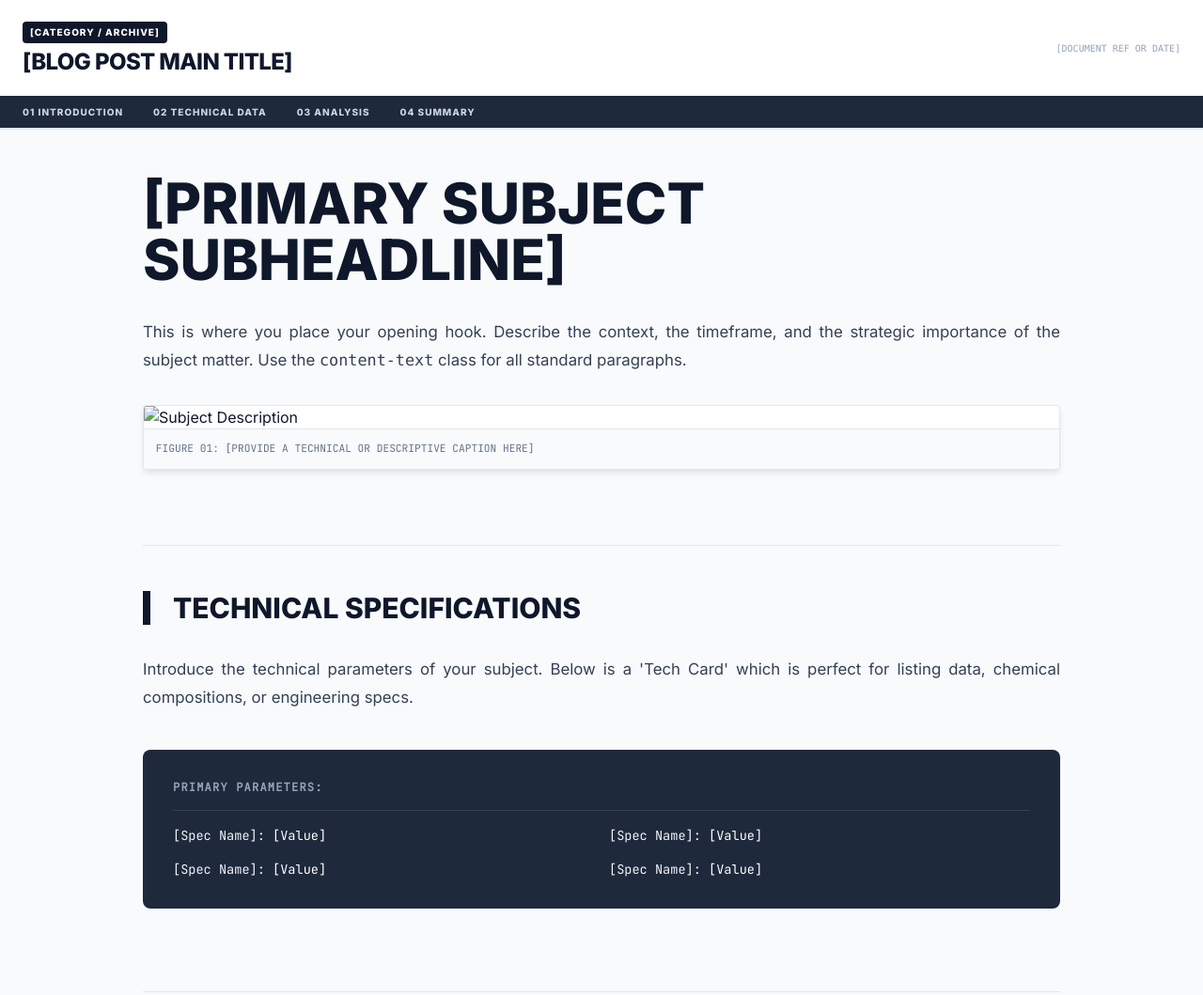
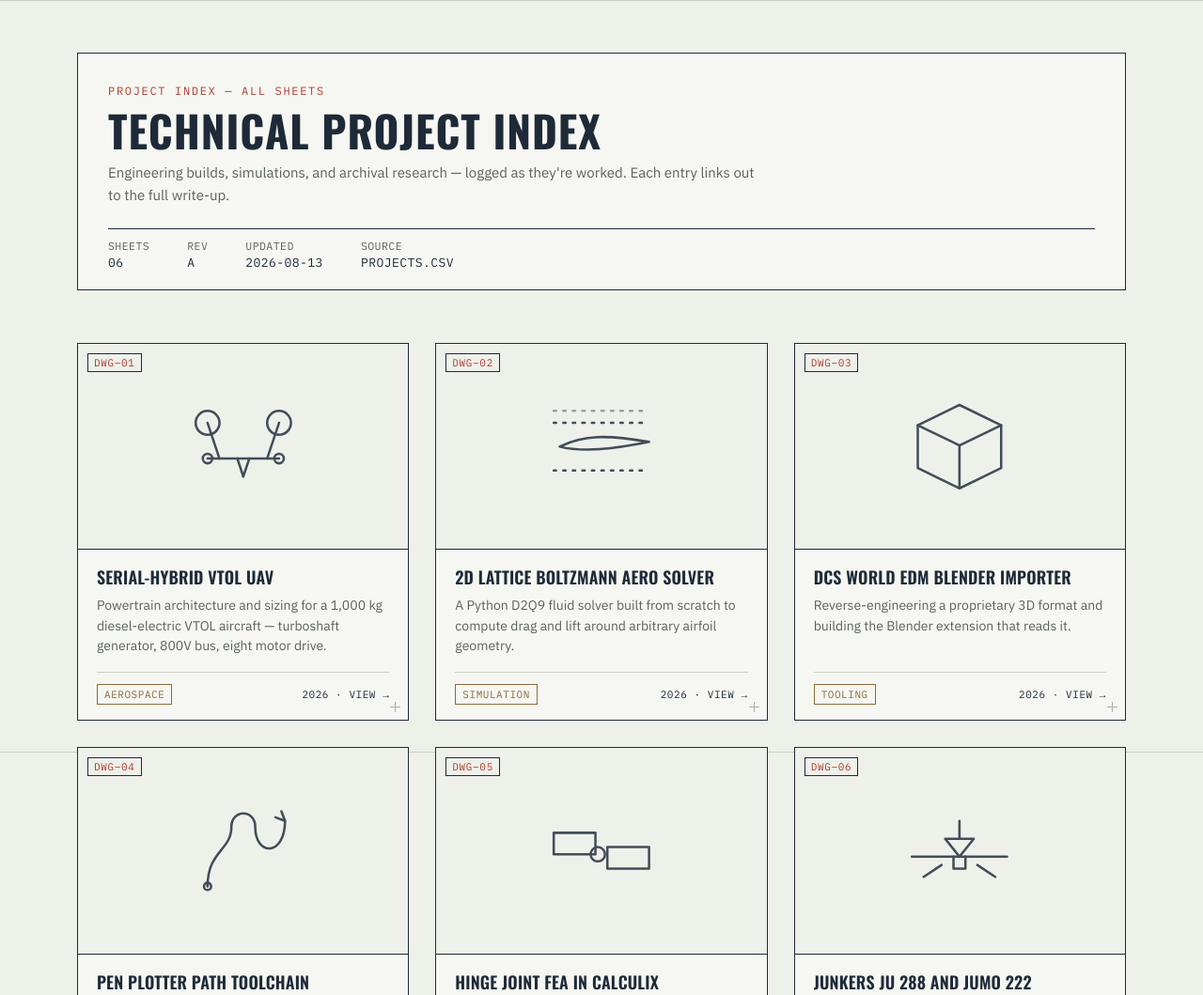
Before and after one commit to napobonaz/blog_P11, a plain HTML site: page index.html in a window 1280 px wide. Shown: the top 1059 px of the page at 94% size. Drawn offline with nearby package versions, Linux system fonts and the light colour scheme.

Commit message:
updated landing page
updated landing page

```diff
--- a/index.html
+++ b/index.html
@@ -1,136 +1,370 @@
 <!DOCTYPE html>
 <html lang="en">
 <head>
-    <meta charset="UTF-8">
-    <meta name="viewport" content="width=device-width, initial-scale=1.0">
-    <title>Blog Template: [Insert Title Here]</title>
-    <script src="https://cdn.tailwindcss.com"></script>
-    <style>
-        @import url('https://fonts.googleapis.com/css2?family=Inter:wght@400;600;700;800&family=JetBrains+Mono&display=swap');
+<meta charset="UTF-8">
+<meta name="viewport" content="width=device-width, initial-scale=1.0">
+<title>Project Index</title>
+<link rel="preconnect" href="https://fonts.googleapis.com">
+<link rel="preconnect" href="https://fonts.gstatic.com" crossorigin>
+<link href="https://fonts.googleapis.com/css2?family=Oswald:wght@500;600;700&family=IBM+Plex+Sans:wght@400;500&family=IBM+Plex+Mono:wght@400;500&display=swap" rel="stylesheet">
+<style>
+  :root{
+    --paper: #EEF0EA;
+    --paper-line: #C9CEC2;
+    --ink: #1E2A38;
+    --graphite: #5B6259;
+    --stamp: #B03A2E;
+    --brass: #8A6A3B;
+    --card: #F6F7F2;
+    --radius: 2px;
+  }
 
-        body { font-family: 'Inter', sans-serif; background-color: #f8fafc; color: #0f172a; scroll-behavior: smooth; }
-        .mono { font-family: 'JetBrains Mono', monospace; }
+  *{ box-sizing: border-box; }
 
-        /* HEADER PROTECTION: Stacked Title and Nav */
-        header { position: sticky; top: 0; z-index: 100; background: white; border-bottom: 2px solid #e2e8f0; }
-        .title-layer { padding: 1.25rem 0; background: white; }
-        .nav-layer { background: #1e293b; padding: 0.6rem 0; }
+  html{ scroll-behavior: smooth; }
 
-        .section-anchor { scroll-margin-top: 160px; border-bottom: 1px solid #e2e8f0; padding-bottom: 3rem; margin-bottom: 3rem; }
-        .image-card { border: 1px solid #e2e8f0; background: #fff; border-radius: 4px; overflow: hidden; margin: 2rem 0; box-shadow: 0 4px 6px -1px rgb(0 0 0 / 0.1); }
-        .caption { font-family: 'JetBrains Mono', monospace; font-size: 0.7rem; text-transform: uppercase; padding: 0.8rem; color: #64748b; background: #f8fafc; border-top: 1px solid #e2e8f0; }
+  body{
+    margin: 0;
+    background:
+      linear-gradient(var(--paper-line) 1px, transparent 1px) 0 0/100% 40px,
+      var(--paper);
+    background-attachment: fixed;
+    color: var(--ink);
+    font-family: 'IBM Plex Sans', sans-serif;
+    -webkit-font-smoothing: antialiased;
+  }
 
-        .content-text { font-size: 1.05rem; line-height: 1.8; color: #334155; margin-bottom: 1.5rem; text-align: justify; }
+  a{ color: inherit; }
 
-        /* Specialized blocks */
-        .tech-card { background: #1e293b; color: #f1f5f9; padding: 2rem; border-radius: 8px; font-family: 'JetBrains Mono', monospace; font-size: 0.85rem; margin: 2.5rem 0; }
-        .alert-box { border-left: 6px solid #b91c1c; background: #fef2f2; padding: 2rem; color: #7f1d1d; margin: 3rem 0; }
-    </style>
+  .wrap{
+    max-width: 1180px;
+    margin: 0 auto;
+    padding: 56px 32px 96px;
+  }
+
+  /* ---------- Cover sheet / header ---------- */
+
+  .coversheet{
+    border: 1.5px solid var(--ink);
+    background: var(--card);
+    padding: 32px 32px 20px;
+    margin-bottom: 56px;
+  }
+
+  .coversheet .eyebrow{
+    font-family: 'IBM Plex Mono', monospace;
+    font-size: 12px;
+    letter-spacing: 0.14em;
+    color: var(--stamp);
+    text-transform: uppercase;
+    margin: 0 0 10px;
+  }
+
+  .coversheet h1{
+    font-family: 'Oswald', sans-serif;
+    font-weight: 700;
+    text-transform: uppercase;
+    letter-spacing: 0.02em;
+    font-size: clamp(30px, 5vw, 46px);
+    margin: 0 0 10px;
+    line-height: 1.05;
+  }
+
+  .coversheet .tagline{
+    font-size: 15px;
+    color: var(--graphite);
+    max-width: 46em;
+    margin: 0 0 24px;
+    line-height: 1.55;
+  }
+
+  .titleblock{
+    display: flex;
+    flex-wrap: wrap;
+    gap: 0;
+    border-top: 1px solid var(--ink);
+    font-family: 'IBM Plex Mono', monospace;
+    font-size: 11.5px;
+    letter-spacing: 0.04em;
+    text-transform: uppercase;
+    color: var(--graphite);
+  }
+
+  .titleblock div{
+    padding: 10px 20px 0 0;
+    margin-right: 20px;
+  }
+
+  .titleblock span{
+    display: block;
+    color: var(--ink);
+    font-size: 13px;
+    margin-top: 2px;
+  }
+
+  /* ---------- Grid ---------- */
+
+  .grid{
+    display: grid;
+    grid-template-columns: repeat(auto-fill, minmax(300px, 1fr));
+    gap: 28px;
+  }
+
+  .card{
+    position: relative;
+    display: flex;
+    flex-direction: column;
+    background: var(--card);
+    border: 1.5px solid var(--ink);
+    text-decoration: none;
+    color: var(--ink);
+    transition: transform 0.18s ease, box-shadow 0.18s ease, border-color 0.18s ease;
+  }
+
+  .card:hover, .card:focus-visible{
+    transform: translateY(-4px);
+    border-color: var(--stamp);
+    box-shadow: 6px 6px 0 rgba(30,42,56,0.08);
+  }
+
+  .card:focus-visible{
+    outline: 2px solid var(--stamp);
+    outline-offset: 3px;
+  }
+
+  /* registration crosshairs */
+  .card::before, .card::after,
+  .card .cross-tr, .card .cross-bl{
+    content: "";
+    position: absolute;
+    width: 11px;
+    height: 11px;
+    opacity: 0.35;
+    transition: opacity 0.18s ease;
+    background:
+      linear-gradient(var(--ink), var(--ink)) center/100% 1px no-repeat,
+      linear-gradient(90deg, var(--ink), var(--ink)) center/1px 100% no-repeat;
+  }
+  .card::before{ top: 8px; left: 8px; }
+  .card::after{ bottom: 8px; right: 8px; }
+  .card:hover::before, .card:hover::after{ opacity: 0.9; }
+
+  .thumb{
+    aspect-ratio: 16 / 10;
+    border-bottom: 1.5px solid var(--ink);
+    background: var(--paper);
+    display: flex;
+    align-items: center;
+    justify-content: center;
+    overflow: hidden;
+    position: relative;
+  }
+
+  .thumb img{
+    width: 100%;
+    height: 100%;
+    object-fit: cover;
+  }
+
+  .thumb svg{
+    width: 58%;
+    height: 58%;
+    stroke: var(--ink);
+    fill: none;
+    stroke-width: 2;
+    stroke-linecap: round;
+    stroke-linejoin: round;
+    opacity: 0.82;
+  }
+
+  .dwg-no{
+    font-family: 'IBM Plex Mono', monospace;
+    font-size: 11px;
+    letter-spacing: 0.06em;
+    color: var(--stamp);
+    position: absolute;
+    top: 10px;
+    left: 10px;
+    background: var(--paper);
+    padding: 2px 6px;
+    border: 1px solid var(--ink);
+  }
+
+  .body{
+    padding: 18px 20px 16px;
+    flex: 1;
+    display: flex;
+    flex-direction: column;
+  }
+
+  .body h2{
+    font-family: 'Oswald', sans-serif;
+    font-weight: 600;
+    text-transform: uppercase;
+    letter-spacing: 0.01em;
+    font-size: 18px;
+    margin: 0 0 8px;
+    line-height: 1.25;
+  }
+
+  .body p{
+    font-size: 14px;
+    line-height: 1.55;
+    color: var(--graphite);
+    margin: 0;
+    flex: 1;
+  }
+
+  .footer-strip{
+    display: flex;
+    align-items: center;
+    justify-content: space-between;
+    border-top: 1px solid var(--paper-line);
+    margin-top: 16px;
+    padding-top: 12px;
+    font-family: 'IBM Plex Mono', monospace;
+    font-size: 11px;
+    letter-spacing: 0.05em;
+    text-transform: uppercase;
+  }
+
+  .tag{
+    border: 1px solid var(--brass);
+    color: var(--brass);
+    padding: 3px 7px;
+  }
+
+  .go{
+    color: var(--ink);
+    display: inline-flex;
+    align-items: center;
+    gap: 4px;
+  }
+
+  .card:hover .go{ color: var(--stamp); }
+
+  footer.colophon{
+    margin-top: 64px;
+    padding-top: 20px;
+    border-top: 1px solid var(--paper-line);
+    font-family: 'IBM Plex Mono', monospace;
+    font-size: 11px;
+    color: var(--graphite);
+    text-transform: uppercase;
+    letter-spacing: 0.05em;
+  }
+
+  @media (prefers-reduced-motion: reduce){
+    .card{ transition: none; }
+  }
+</style>
 </head>
 <body>
 
-    <header>
-        <div class="title-layer">
-            <div class="container mx-auto px-6">
-                <div class="flex flex-col md:flex-row md:items-center justify-between gap-2">
-                    <div>
-                        <span class="text-[10px] font-black bg-slate-900 text-white px-2 py-1 rounded uppercase tracking-widest mb-1 inline-block">[CATEGORY / ARCHIVE]</span>
-                        <h1 class="text-xl md:text-2xl font-black uppercase tracking-tight">[BLOG POST MAIN TITLE]</h1>
-                    </div>
-                    <p class="text-[10px] font-mono text-slate-400 uppercase">[DOCUMENT REF OR DATE]</p>
-                </div>
-            </div>
+<div class="wrap">
+
+  <header class="coversheet">
+    <p class="eyebrow">Project Index — All Sheets</p>
+    <h1>Technical Project Index</h1>
+    <p class="tagline">Engineering builds, simulations, and archival research — logged as they're worked. Each entry links out to the full write-up.</p>
+    <div class="titleblock">
+      <div>Sheets<span id="sheet-count">—</span></div>
+      <div>Rev<span>A</span></div>
+      <div>Updated<span id="sheet-date">—</span></div>
+      <div>Source<span>projects.csv</span></div>
+    </div>
+  </header>
+
+  <main class="grid" id="grid" aria-live="polite"></main>
+
+  <footer class="colophon">Index generated from projects.csv — edit that file to add, remove, or reorder entries.</footer>
+
+</div>
+
+<script>
+/* ---------- minimal CSV parser (handles quoted fields) ---------- */
+function parseCSV(text){
+  const rows = [];
+  let row = [], field = '', inQuotes = false;
+  for(let i = 0; i < text.length; i++){
+    const c = text[i], next = text[i+1];
+    if(inQuotes){
+      if(c === '"' && next === '"'){ field += '"'; i++; }
+      else if(c === '"'){ inQuotes = false; }
+      else { field += c; }
+    } else {
+      if(c === '"'){ inQuotes = true; }
+      else if(c === ','){ row.push(field); field = ''; }
+      else if(c === '\n' || c === '\r'){
+        if(c === '\r' && next === '\n') i++;
+        row.push(field); field = '';
+        if(row.some(v => v.trim() !== '')) rows.push(row);
+        row = [];
+      } else { field += c; }
+    }
+  }
+  if(field.length || row.length){ row.push(field); rows.push(row); }
+  const header = rows.shift().map(h => h.trim());
+  return rows.map(r => Object.fromEntries(header.map((h, idx) => [h, (r[idx] || '').trim()])));
+}
+
+/* ---------- line-art placeholder icons, keyed by category ---------- */
+const ICONS = {
+  uav: `<svg viewBox="0 0 100 100"><line x1="20" y1="60" x2="80" y2="60"/><circle cx="20" cy="60" r="4"/><circle cx="80" cy="60" r="4"/><line x1="30" y1="60" x2="20" y2="30"/><line x1="70" y1="60" x2="80" y2="30"/><circle cx="20" cy="30" r="10"/><circle cx="80" cy="30" r="10"/><line x1="45" y1="60" x2="50" y2="75"/><line x1="55" y1="60" x2="50" y2="75"/></svg>`,
+  lbm: `<svg viewBox="0 0 100 100"><path d="M15 50 C 35 40, 55 40, 90 46 C 60 52, 35 55, 15 50 Z"/><path d="M10 30 H 90" stroke-dasharray="2 6"/><path d="M10 70 H 90" stroke-dasharray="2 6"/><path d="M10 20 H 90" stroke-dasharray="2 6" opacity="0.5"/></svg>`,
+  edm: `<svg viewBox="0 0 100 100"><path d="M50 15 L85 32 V68 L50 85 L15 68 V32 Z"/><path d="M15 32 L50 49 L85 32"/><line x1="50" y1="49" x2="50" y2="85"/></svg>`,
+  plotter: `<svg viewBox="0 0 100 100"><path d="M20 80 C 20 50, 40 50, 40 30 C 40 15, 60 15, 60 30 C 60 55, 85 55, 85 25"/><path d="M85 25 l-8 -3 M85 25 l-3 -8"/><circle cx="20" cy="80" r="3"/></svg>`,
+  fea: `<svg viewBox="0 0 100 100"><rect x="10" y="35" width="35" height="18"/><rect x="55" y="47" width="35" height="18"/><circle cx="47" cy="53" r="6"/></svg>`,
+  aviation: `<svg viewBox="0 0 100 100"><path d="M10 55 H90 M50 55 L38 40 H62 L50 55"/><path d="M50 40 V25"/><path d="M35 62 L20 72 M65 62 L80 72"/><path d="M45 55 L45 65 L55 65 L55 55"/></svg>`,
+  default: `<svg viewBox="0 0 100 100"><rect x="20" y="20" width="60" height="60"/><line x1="20" y1="40" x2="80" y2="40"/><line x1="35" y1="20" x2="35" y2="80"/></svg>`
+};
+
+async function init(){
+  const grid = document.getElementById('grid');
+  try{
+    const res = await fetch('projects.csv');
+    if(!res.ok) throw new Error('csv fetch failed: ' + res.status);
+    const rows = parseCSV(await res.text());
+
+    document.getElementById('sheet-count').textContent = String(rows.length).padStart(2, '0');
+    document.getElementById('sheet-date').textContent = new Date().toISOString().slice(0,10);
+
+    rows.forEach((p, i) => {
+      const card = document.createElement('a');
+      card.className = 'card';
+      card.href = p.url || '#';
+
+      const icon = ICONS[p.category] || ICONS.default;
+      const thumbInner = p.image
+        ? `<img src="${p.image}" alt="" loading="lazy" onerror="this.replaceWith(Object.assign(document.createElement('div'),{innerHTML:\`${icon}\`}).firstChild)">`
+        : icon;
+
+      card.innerHTML = `
+        <div class="thumb">
+          <span class="dwg-no">DWG–${p.id || String(i+1).padStart(2,'0')}</span>
+          ${thumbInner}
         </div>
-        <nav class="nav-layer">
-            <div class="container mx-auto px-6">
-                <ul class="flex flex-wrap gap-x-8 gap-y-2 text-[10px] font-black uppercase tracking-widest text-slate-300">
-                    <li><a href="#intro" class="hover:text-white transition">01 Introduction</a></li>
-                    <li><a href="#technical" class="hover:text-white transition">02 Technical Data</a></li>
-                    <li><a href="#analysis" class="hover:text-white transition">03 Analysis</a></li>
-                    <li><a href="#conclusion" class="hover:text-white transition">04 Summary</a></li>
-                </ul>
-            </div>
-        </nav>
-    </header>
-
-    <main class="container mx-auto px-6 py-12 max-w-5xl">
-
-        <section id="intro" class="section-anchor">
-            <h2 class="text-4xl md:text-6xl font-black text-slate-900 leading-none uppercase mb-8">[Primary Subject Subheadline]</h2>
-            <div class="content-text">
-                This is where you place your opening hook. Describe the context, the timeframe, and the strategic importance of the subject matter. Use the <code>content-text</code> class for all standard paragraphs.
-            </div>
-
-            <div class="image-card">
-                <img src="[LINK TO MAIN IMAGE]" class="w-full h-auto" alt="Subject Description">
-                <div class="caption">Figure 01: [Provide a technical or descriptive caption here]</div>
-            </div>
-        </section>
-
-        <section id="technical" class="section-anchor">
-            <h3 class="text-3xl font-black uppercase mb-8 border-l-8 border-slate-900 pl-6">Technical Specifications</h3>
-
-            <div class="content-text">
-                Introduce the technical parameters of your subject. Below is a 'Tech Card' which is perfect for listing data, chemical compositions, or engineering specs.
-            </div>
-
-            <div class="tech-card">
-                <h4 class="text-slate-400 font-black mb-4 uppercase tracking-widest text-xs">Primary Parameters:</h4>
-                <div class="grid grid-cols-1 md:grid-cols-2 gap-4 border-t border-slate-700 pt-4">
-                    <div>[Spec Name]: <span class="text-white">[Value]</span></div>
-                    <div>[Spec Name]: <span class="text-white">[Value]</span></div>
-                    <div>[Spec Name]: <span class="text-white">[Value]</span></div>
-                    <div>[Spec Name]: <span class="text-white">[Value]</span></div>
-                </div>
-            </div>
-        </section>
-
-        <section id="analysis" class="section-anchor">
-            <h3 class="text-3xl font-black uppercase mb-8 border-l-8 border-slate-900 pl-6">Industrial & Socio-Political Context</h3>
-
-            <div class="content-text">
-                Use this area for deeper analysis. If you need to highlight sensitive information, warnings, or historical atrocities, use the <code>alert-box</code> provided below.
-            </div>
-
-            <div class="alert-box">
-                <p class="font-bold mb-2 uppercase text-xs">Critical Assessment:</p>
-                <div class="text-sm">
-                    Place sensitive or high-impact historical/social context here. The red border and light red background distinguish this from the standard technical analysis.
-                </div>
-            </div>
-
-            <div class="grid grid-cols-1 md:grid-cols-3 gap-4 my-8">
-                <img src="[IMG 1]" class="w-full h-48 object-cover rounded shadow">
-                <img src="[IMG 2]" class="w-full h-48 object-cover rounded shadow">
-                <img src="[IMG 3]" class="w-full h-48 object-cover rounded shadow">
-            </div>
-        </section>
-
-        <section id="conclusion" class="section-anchor border-none">
-            <h3 class="text-3xl font-black uppercase mb-8">Summary of Findings</h3>
-            <div class="grid grid-cols-1 md:grid-cols-2 gap-8 text-sm leading-relaxed">
-                <div class="bg-white p-6 rounded border border-slate-200 shadow-sm">
-                    <h4 class="font-black uppercase mb-2">Technical Legacy</h4>
-                    <p class="text-slate-600">Summarize the technological impact and how it influenced future developments.</p>
-                </div>
-                <div class="bg-white p-6 rounded border border-slate-200 shadow-sm">
-                    <h4 class="font-black uppercase mb-2">Final Conclusion</h4>
-                    <p class="text-slate-600">Provide the final verdict on the effectiveness and historical relevance of the subject.</p>
-                </div>
-            </div>
-        </section>
-
-        <div class="bg-slate-900 text-white p-12 rounded-xl text-center shadow-2xl mt-12">
-            <h3 class="text-2xl font-black uppercase mb-4">Explore the Full-Scale Replica</h3>
-            <p class="text-slate-400 mb-8 max-w-lg mx-auto">Link your blog post directly to your shop product to drive conversions.</p>
-            <a href="[YOUR SHOP LINK]" class="inline-block bg-white text-slate-900 font-black uppercase tracking-widest text-xs px-10 py-4 rounded-full hover:bg-slate-200 transition">View in Shop</a>
+        <div class="body">
+          <h2>${p.title}</h2>
+          <p>${p.description}</p>
+          <div class="footer-strip">
+            <span class="tag">${p.tag || 'Project'}</span>
+            <span class="go">${p.date || ''} · View →</span>
+          </div>
         </div>
-
-    </main>
-
-    <footer class="bg-slate-100 py-12 text-center border-t border-slate-200">
-        <p class="text-[10px] font-mono text-slate-400 uppercase tracking-widest">[COPYRIGHT AND TRADEMARK INFO]</p>
-    </footer>
+      `;
+      grid.appendChild(card);
+    });
+  } catch(err){
+    grid.innerHTML = `<p style="font-family:'IBM Plex Mono',monospace;color:var(--stamp);">
+      Could not load projects.csv (${err.message}). If you're opening this file
+      directly from disk, browsers block local CSV loading — serve the folder
+      over HTTP instead (e.g. <code>python3 -m http.server</code>) or upload
+      both files to your blog's host.</p>`;
+  }
+}
+init();
+</script>
 
 </body>
 </html>
--- /dev/null
+++ b/projects.csv
@@ -0,0 +1,7 @@
+id,title,description,url,image,category,tag,date
+01,Serial-Hybrid VTOL UAV,"Powertrain architecture and sizing for a 1,000 kg diesel-electric VTOL aircraft — turboshaft generator, 800V bus, eight motor drive.",posts/vtol-uav.html,,uav,Aerospace,2026
+02,2D Lattice Boltzmann Aero Solver,A Python D2Q9 fluid solver built from scratch to compute drag and lift around arbitrary airfoil geometry.,posts/lbm-solver.html,,lbm,Simulation,2026
+03,DCS World EDM Blender Importer,Reverse-engineering a proprietary 3D format and building the Blender extension that reads it.,posts/edm-importer.html,,edm,Tooling,2026
+04,Pen Plotter Path Toolchain,"A three-stage SVG pipeline that merges, sorts, and simulates pen plotter drawings before they touch paper.",posts/plotter-toolchain.html,,plotter,Tooling,2026
+05,Hinge Joint FEA in CalculiX,Modeling a rotating hinge between two flexible arms — where standard multi-point constraints break down.,posts/hinge-fea.html,,fea,Simulation,2026
+06,Junkers Ju 288 and Jumo 222,An archival deep dive into the prototype registry and engine variants behind one of WWII Germany's most ambitious bomber programs.,posts/ju288.html,,aviation,History,2026
```
